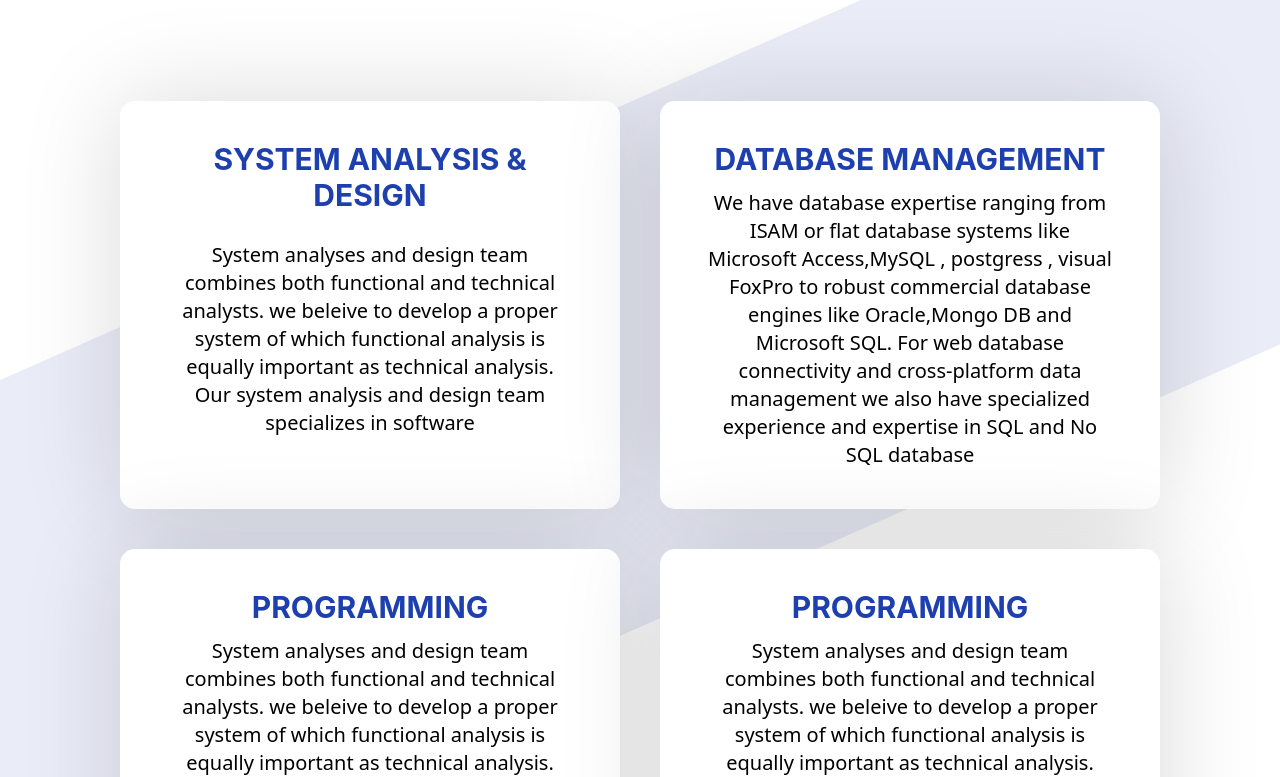
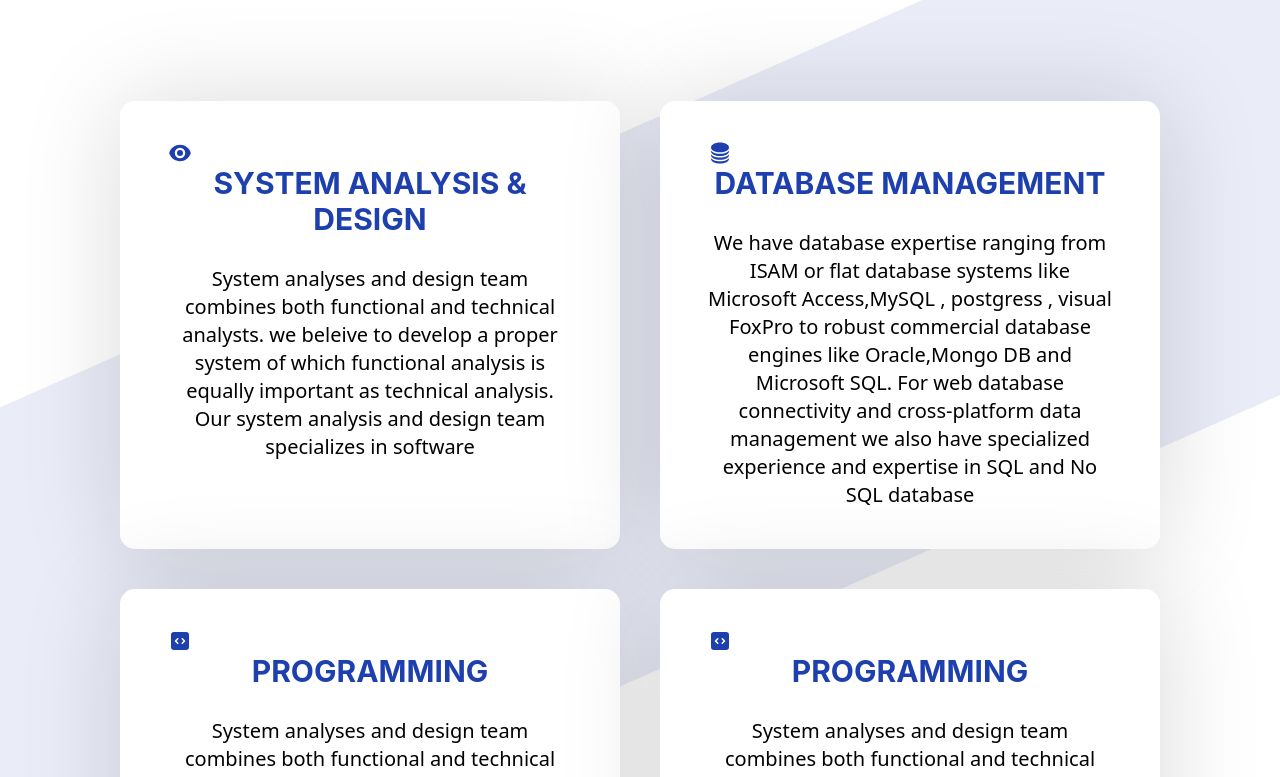
Before and after one commit to chriscedrick/IdaTeq, a React (Create React App) app: page /services in a window 1280 px wide. Shown: the part 309-1086 px from the top of the page. Built offline with nearby package versions, Linux system fonts and the light colour scheme.

Commit message:
first commit

```diff
--- a/src/components/Services.js
+++ b/src/components/Services.js
@@ -1,5 +1,37 @@
 import React from "react";
 import homeback from "./images/homeback.jpg"
+import {
+    EyeIcon,
+    CircleStackIcon,
+    CodeBracketSquareIcon,
+  } from '@heroicons/react/24/solid'
+
+const services = [
+    {
+        icon: EyeIcon,
+        name: 'SYSTEM ANALYSIS & DESIGN',
+        description: 'System analyses and design team combines both functional and technical analysts. we beleive to develop a proper system of which functional analysis is equally important as technical analysis. Our system analysis and design team specializes in software',
+        class:"group aspect-w-1 aspect-h-1 overflow-hidden rounded-lg bg-white w-full xl:aspect-w-7 xl:aspect-h-8 animate__animated animate__backInLeft"
+    },
+    {
+        icon: CircleStackIcon,
+        name: 'DATABASE MANAGEMENT',
+        description: 'We have database expertise ranging from ISAM or flat database systems like Microsoft Access,MySQL , postgress , visual FoxPro to robust commercial database engines like Oracle,Mongo DB and Microsoft SQL. For web database connectivity and cross-platform data management we also have specialized experience and expertise in SQL and No SQL database',
+        class:"group aspect-w-1 aspect-h-1 w-full overflow-hidden rounded-lg bg-white xl:aspect-w-7 xl:aspect-h-8 animate__animated animate__backInRight"
+    },
+    {
+        icon: CodeBracketSquareIcon,
+        name: 'PROGRAMMING',
+        description: 'System analyses and design team combines both functional and technical analysts. we beleive to develop a proper system of which functional analysis is equally important as technical analysis. Our system analysis and design team specializes in software',
+        class:"group aspect-w-1 aspect-h-1 overflow-hidden rounded-lg bg-white w-full xl:aspect-w-7 xl:aspect-h-8 animate__animated animate__backInUp"
+    },
+    {
+        icon: CodeBracketSquareIcon,
+        name: 'PROGRAMMING',
+        description: 'System analyses and design team combines both functional and technical analysts. we beleive to develop a proper system of which functional analysis is equally important as technical analysis. Our system analysis and design team specializes in software',
+        class:"group aspect-w-1 aspect-h-1 overflow-hidden rounded-lg bg-white w-full xl:aspect-w-7 xl:aspect-h-8 animate__animated animate__backInUp"
+    },
+  ]
 
 const Services = () => {
 
@@ -21,63 +53,23 @@ const Services = () => {
                             HIRE US TODAY
                         </button>
                     </div>
-
                 </div>
             </div>
         </div>
 
         <div className="relative">
             <div className="mx-auto max-w-2xl py-2 px-4 sm:py-10 sm:px-6 lg:max-w-7xl lg:px-20 ">
-                <div
-                    className="grid grid-cols-1 gap-y-4  gap-x-4 sm:grid-cols-2 lg:grid-cols-2 xl:grid-cols-2 xl:gap-y-10 xl:gap-x-10 lg:px-10">
-                    <div className="group aspect-w-1 aspect-h-1 overflow-hidden rounded-lg bg-white w-full xl:aspect-w-7 xl:aspect-h-8 animate__animated animate__backInLeft"
+                <div className="grid grid-cols-1 gap-y-4  gap-x-4 sm:grid-cols-2 lg:grid-cols-2 xl:grid-cols-2 xl:gap-y-10 xl:gap-x-10 lg:px-10">
+                   {services.map((service) => (
+                     <div className={service.class}
                         style={{boxShadow: "1px 1px 100px 1px rgba(0, 0, 0, 0.15)", borderRadius: "15px"}}>
                         <div className="items-center justify-center text-center px-6 py-6 lg:px-12 lg:py-10 ">
-                            <div className="text-sm font-bold uppercase mb-3 lg:mb-7 lg:text-3xl text-blue-800 ">SYSTEM ANALYSIS
-                                & DESIGN
-                            </div>
-                            <div className="font-sans text-xs lg:text-xl">System analyses and design team combines both
-                                functional and
-                                technical analysts. we beleive to develop a proper system of which functional analysis is
-                                equally important as technical analysis. Our system analysis and design team specializes in
-                                software</div>
+                        <service.icon className="h-6 w-6 flex-shrink-0 text-blue-800" aria-hidden="true" />
+                            <div className="text-sm font-bold uppercase mb-3 lg:mb-7 lg:text-3xl text-blue-800 ">{service.name}</div>
+                            <div className="font-sans text-xs lg:text-xl">{service.description}</div>
                         </div>
                     </div>
-                    <div className="group aspect-w-1 aspect-h-1 w-full overflow-hidden rounded-lg bg-white xl:aspect-w-7 xl:aspect-h-8 animate__animated animate__backInRight"
-                        style={{boxShadow: "1px 1px 100px 1px rgba(0, 0, 0, 0.15)",borderRadius: "15px"}}>
-                        <div className="items-center justify-center text-center px-6 py-6 lg:px-12 lg:py-10">
-                            <div className="text-sm font-bold uppercase mb-3 lg:text-3xl text-blue-800">DATABASE MANAGEMENT
-                            </div>
-                            <div className="font-sans text-xs lg:text-xl">We have database expertise ranging from ISAM or flat
-                                database systems like Microsoft Access,MySQL , postgress , visual FoxPro to robust
-                                commercial database engines like Oracle,Mongo DB and Microsoft SQL. For web database
-                                connectivity and cross-platform data management we also have specialized experience and
-                                expertise in SQL and No SQL database</div>
-                        </div>
-                    </div>
-                    <div className="group aspect-w-1 aspect-h-1 overflow-hidden rounded-lg bg-white w-full xl:aspect-w-7 xl:aspect-h-8 animate__animated animate__backInUp"
-                        style={{boxShadow: "1px 1px 100px 1px rgba(0, 0, 0, 0.15)", borderRadius: "15px"}}>
-                        <div className="items-center justify-center text-center px-6 py-6 lg:px-12 lg:py-10">
-                            <div className="text-sm font-bold uppercase mb-3 lg:text-3xl text-blue-800">PROGRAMMING
-                            </div>
-                            <div className="font-sans text-xs lg:text-xl">System analyses and design team combines both
-                                functional and technical analysts. we beleive to develop a proper system of which functional
-                                analysis is equally important as technical analysis. Our system analysis and design team
-                                specializes in software</div>
-                        </div>
-                    </div>
-                    <div className="group aspect-w-1 aspect-h-1 overflow-hidden rounded-lg bg-white w-full xl:aspect-w-7 xl:aspect-h-8 animate__animated animate__backInUp"
-                        style={{boxShadow: "1px 1px 100px 1px rgba(0, 0, 0, 0.15)", borderRadius: "15px"}}>
-                        <div className="items-center justify-center text-center px-6 py-6 lg:px-12 lg:py-10">
-                            <div className="text-sm font-bold uppercase mb-3 lg:text-3xl text-blue-800">PROGRAMMING</div>
-                            <div className="font-sans text-sm lg:text-xl">System analyses and design team combines both
-                                functional and technical analysts. we beleive to develop a proper system of which functional
-                                analysis is equally important as technical analysis. Our system analysis and design team
-                                specializes in software</div>
-                            <div className="font-sans text-xs font-medium mt-3 lg:mt-7 text-blue-800 underline">
-                            </div>
-                        </div>
-                    </div>
+                    ))}
                 </div>
             </div>
 
--- a/src/components/inc/Header.js
+++ b/src/components/inc/Header.js
@@ -19,12 +19,14 @@ const programs = [
     icon: ChartBarIcon,
   },
   {
-
     name: 'Junior Programmers',
     href: '/juniors',
     icon: CodeBracketSquareIcon,
   },
-  { name: 'AIPE', href: '#', icon: ShieldCheckIcon },
+  {
+    name: 'AIPE',
+    href: '#',
+    icon: ShieldCheckIcon },
   {
     name: 'SCPIOT',
     href: '#',
```
Also changed, not shown: src/components/Home.js (+20 -11 lines).
